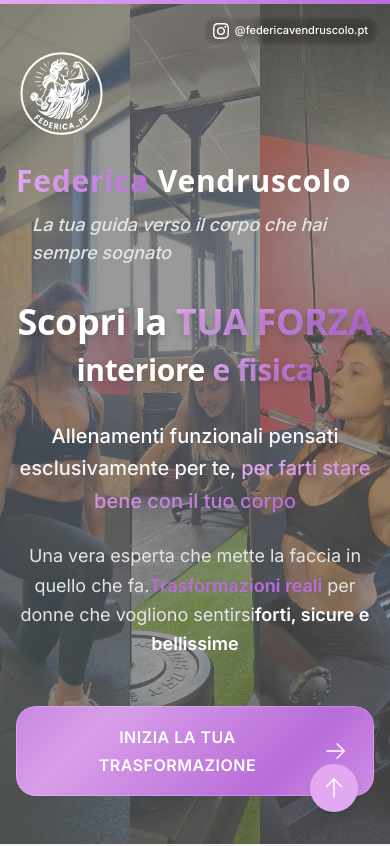
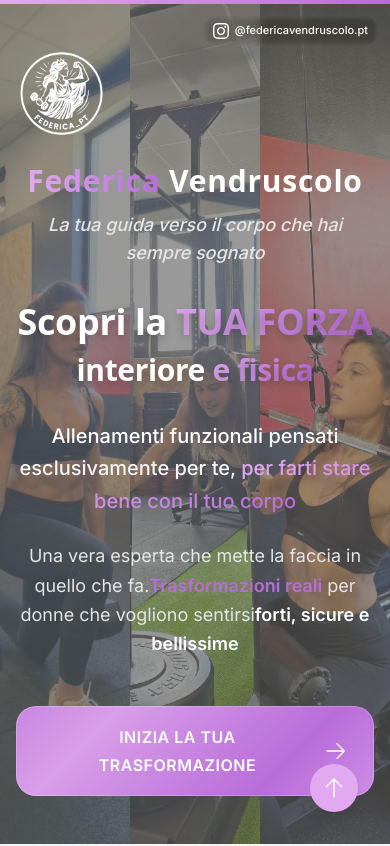
Before and after one commit to gianlucapozzi-cmd/Federica_Vendruscolo, a Next.js app: page / in a window 390 px wide. Shown: the top 846 px of the page. Built offline with nearby package versions, Linux system fonts and the light colour scheme.

Commit message:
Fix: rimosso allineamento testo, solo logo spostato a sinistra su mobile

```diff
--- a/components/HeroSection.tsx
+++ b/components/HeroSection.tsx
@@ -66,7 +66,7 @@ export default function HeroSection() {
           initial={{ opacity: 0, y: 30 }}
           animate={{ opacity: 1, y: 0 }}
           transition={{ duration: 0.8, delay: 0.3 }}
-          className="mb-8 text-left sm:text-center"
+          className="mb-8"
         >
           {/* Logo */}
           <div className="mb-6">
```
